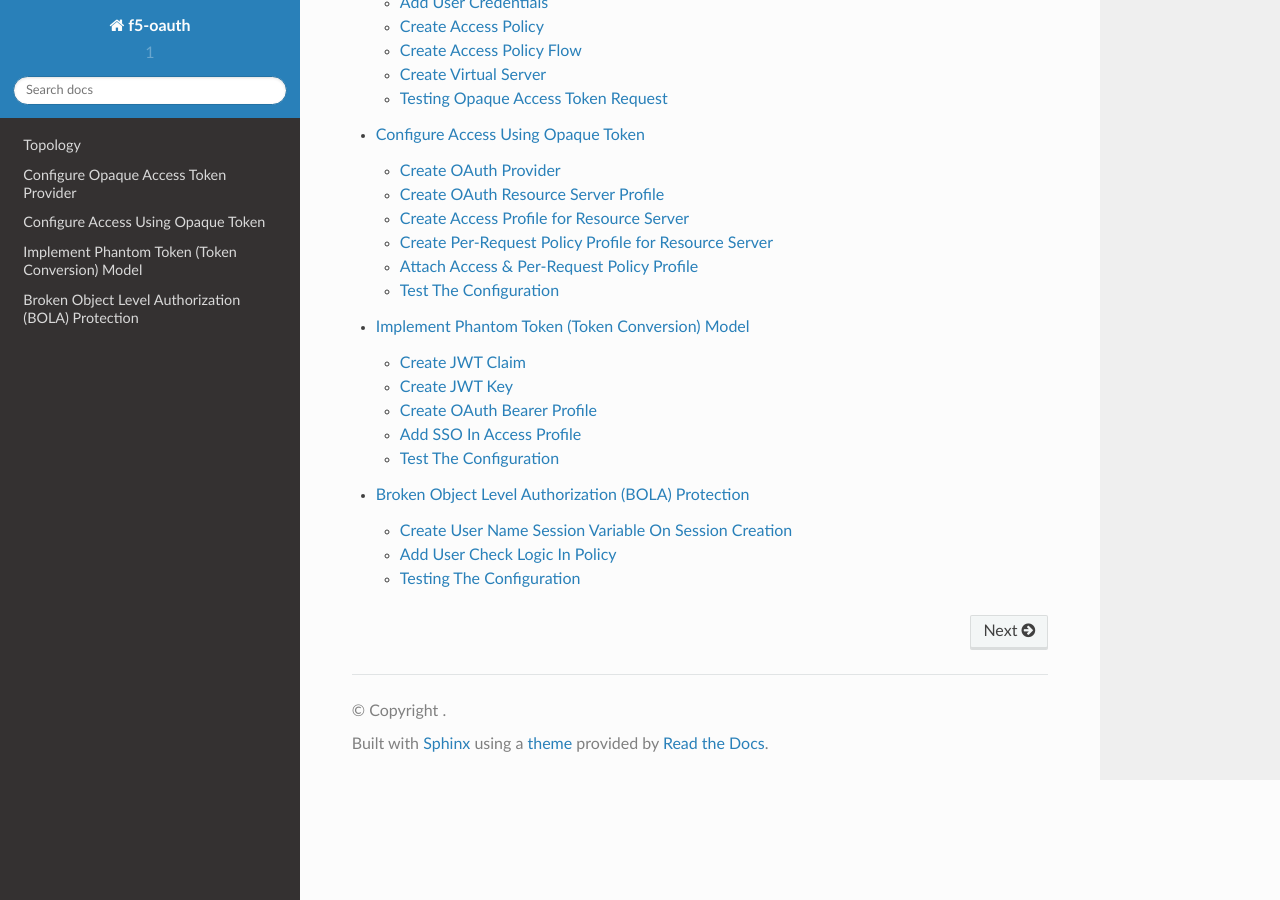
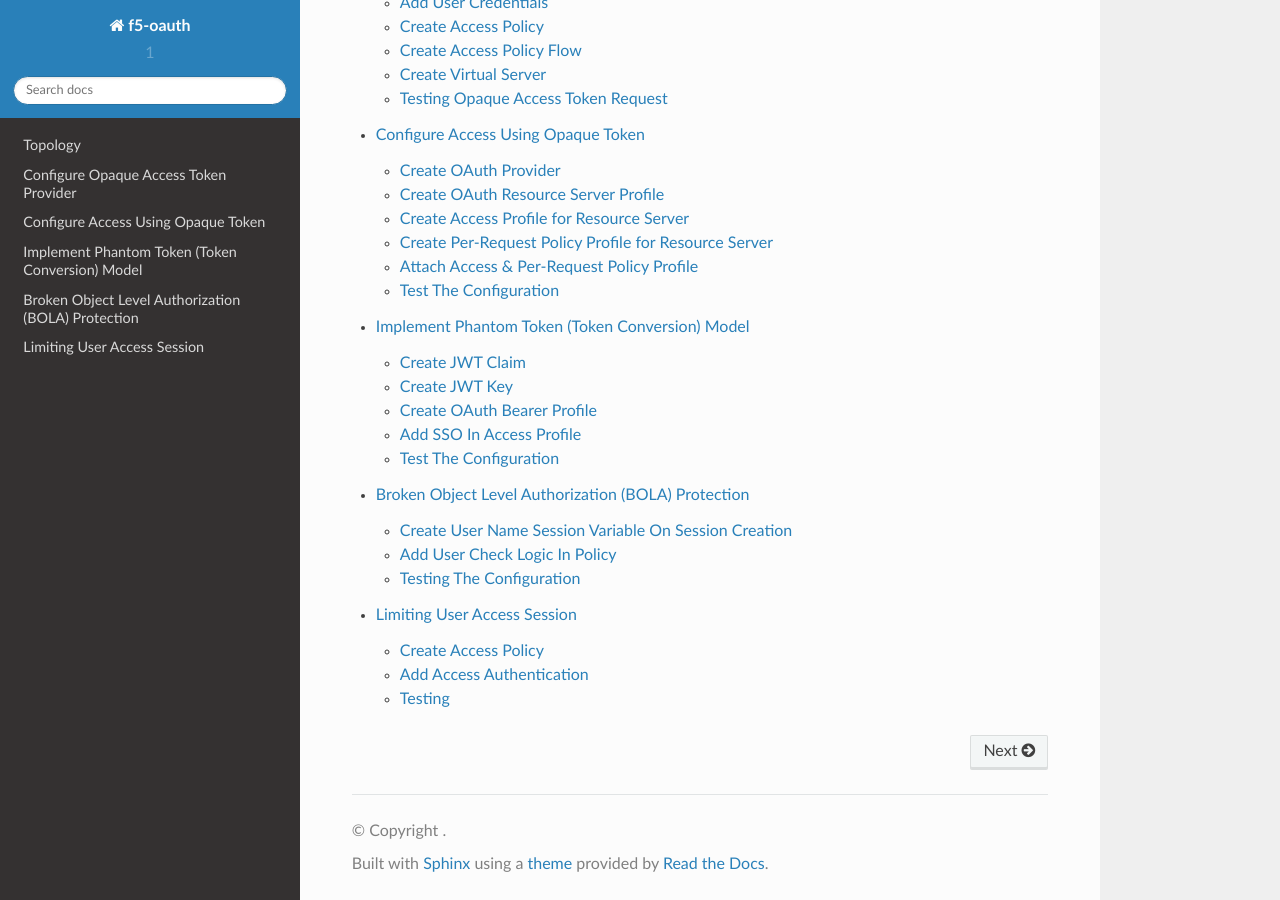
Before and after one commit to ardhynugroho/f5-oauth, a Sphinx documentation site: the page built from docs/source/index.rst, in a window 1280 px wide and 900 px high, scrolled down 881 px. Built offline with Sphinx 7.4.7 and the Read the Docs theme 2.0.0, drawn with Linux system fonts in a browser that asks for light colours; part of the change alters nothing that is shown.

Commit message:
limit user access

```diff
--- a/docs/source/index.rst
+++ b/docs/source/index.rst
@@ -21,3 +21,4 @@ Contents
    opaque-rs
    phantom
    bola
+   one-session-only
--- /dev/null
+++ b/docs/source/one-session-only.rst
@@ -0,0 +1,56 @@
+Limiting User Access Session
+====
+
+Create access policy to make sure only one user access session at a time.
+Any other new session using the same user will terminate previous old session immediately and new login is required.
+
+The test will be conducted using same client IP address
+but different browser (normal & private browsing)
+
+Create Access Policy
+----
+
+Navigate to **Access  ››  Profiles / Policies : Access Profiles (Per-Session Policies)**
+
+- Name: test-ap
+- Profile Type: All
+- Profile Scope: Profile
+- Max Sessions Per User: 1
+- OAuth Profile: None
+- Languages: English (en)
+
+.. image:: img/401-ap.png
+
+Add Access Authentication
+----
+
+Edit the policy using Visual Policy Editor.
+
+.. image:: img/402-menu.png
+
+Create user authentication flow.
+
+.. image:: img/403-vpe.png
+
+Testing
+----
+
+First access to https://10.1.10.81/get and the request will be redirected to login page.
+Try login using credential: admin/admin
+
+.. image:: img/404-login-1.png
+
+A new access session is created
+
+.. image:: img/405-login-1-sess.png
+
+Now in the same client open "Private Browsing" window and access the same URL above, request will be redirected to login page.
+Try login using credential: admin/admin
+
+.. image:: img/406-login-2.png
+
+A new access session is created and the old one is deleted
+
+.. image:: img/407-login-2-sess.png
+
+To confirm previous session deletion, go back to non-private browser window and do page refresh, the request should be redirected to login page.
```
Also changed, not shown: docs/source/img/401-ap.png (added), docs/source/img/402-menu.png (added), docs/source/img/403-vpe.png (added), docs/source/img/404-login-1.png (added), docs/source/img/405-login-1-sess.png (added), docs/source/img/406-login-2.png (added), docs/source/img/407-login-2-sess.png (added).
